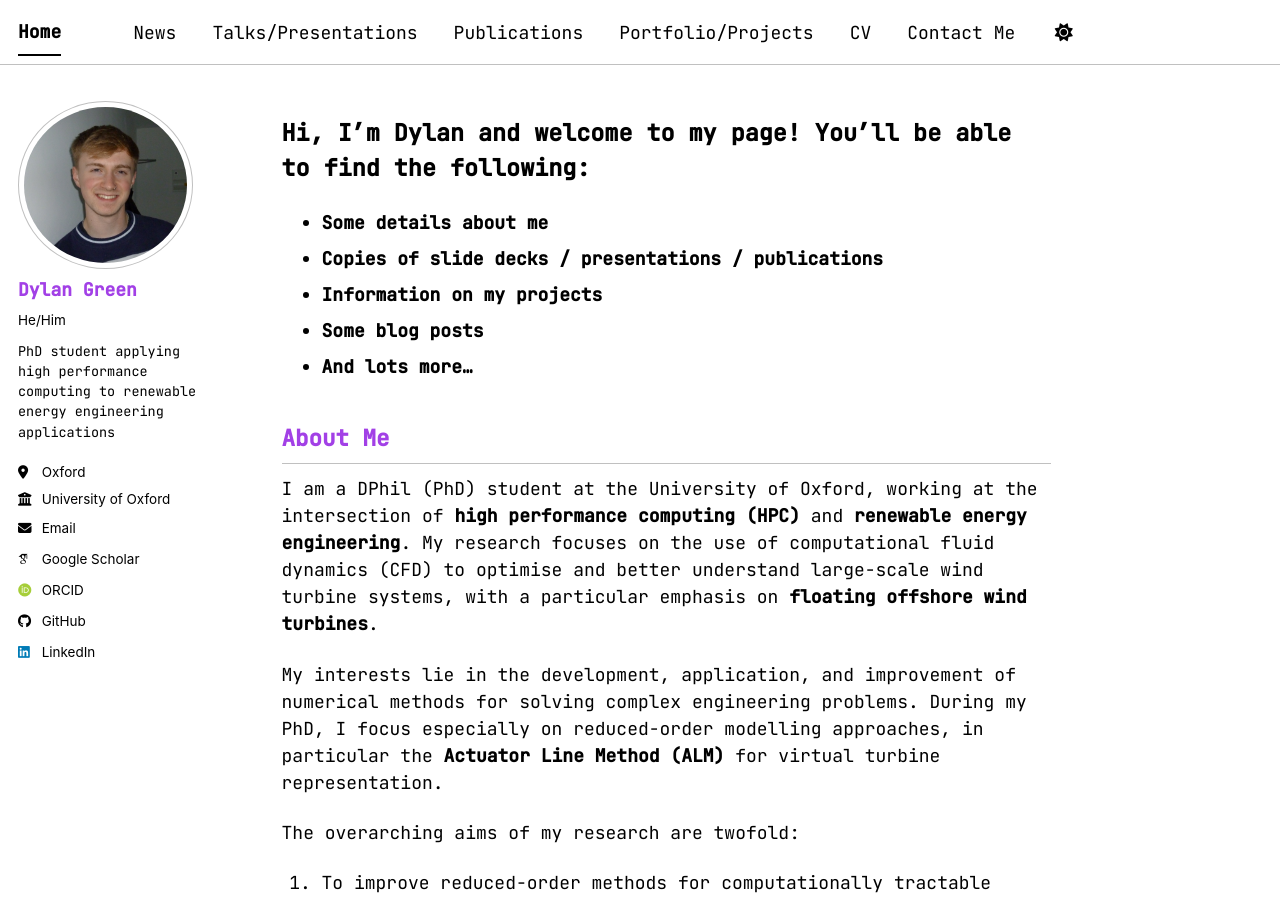
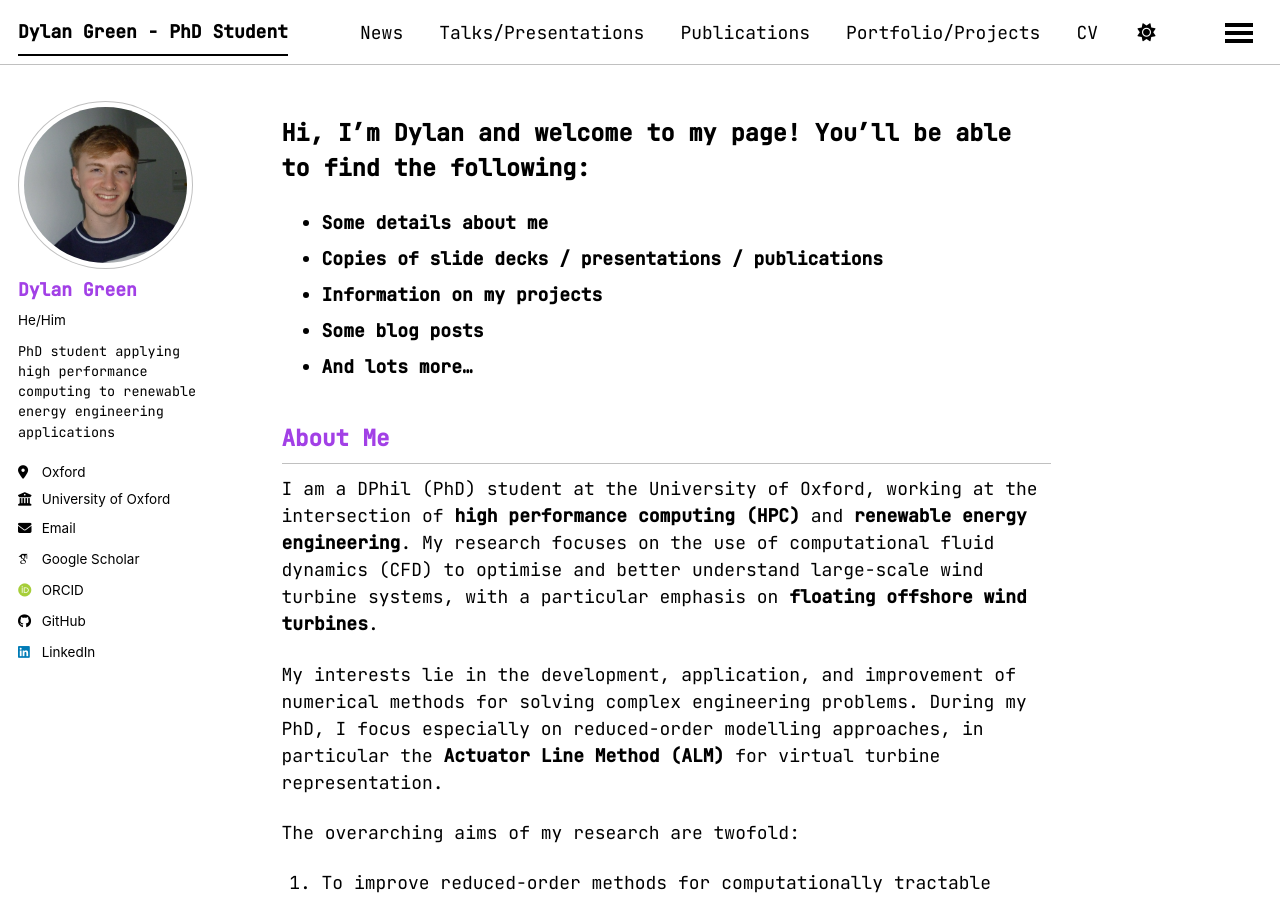
Before and after one commit to d-green1958/d-green1958.github.io, a Jekyll site: the page built from _pages/about.md, in a window 1280 px wide and 900 px high. Built offline with Jekyll 4.4.1, drawn with Linux system fonts in a browser that asks for light colours; some web fonts are replaced; a script bundle is joined from its source files by our own code; library files that are not in the unit come from our copies.

Commit message:
updated title

```diff
--- a/_config.yml
+++ b/_config.yml
@@ -9,7 +9,7 @@
 # Basic Site Settings
 locale                   : "en-UK"
 site_theme               : "contrast" # The available themes options are "default", "air", "sunrise", "mint", "dirt" and "contrast"
-title                    : "Home"
+title                    : "Dylan Green - PhD Student"
 title_separator          : "-"
 name                     : &name "Dylan Green"
 description              : &description "PhD Student"   # Update this with a general description of your site, this is the default if not overridden by a page
```
